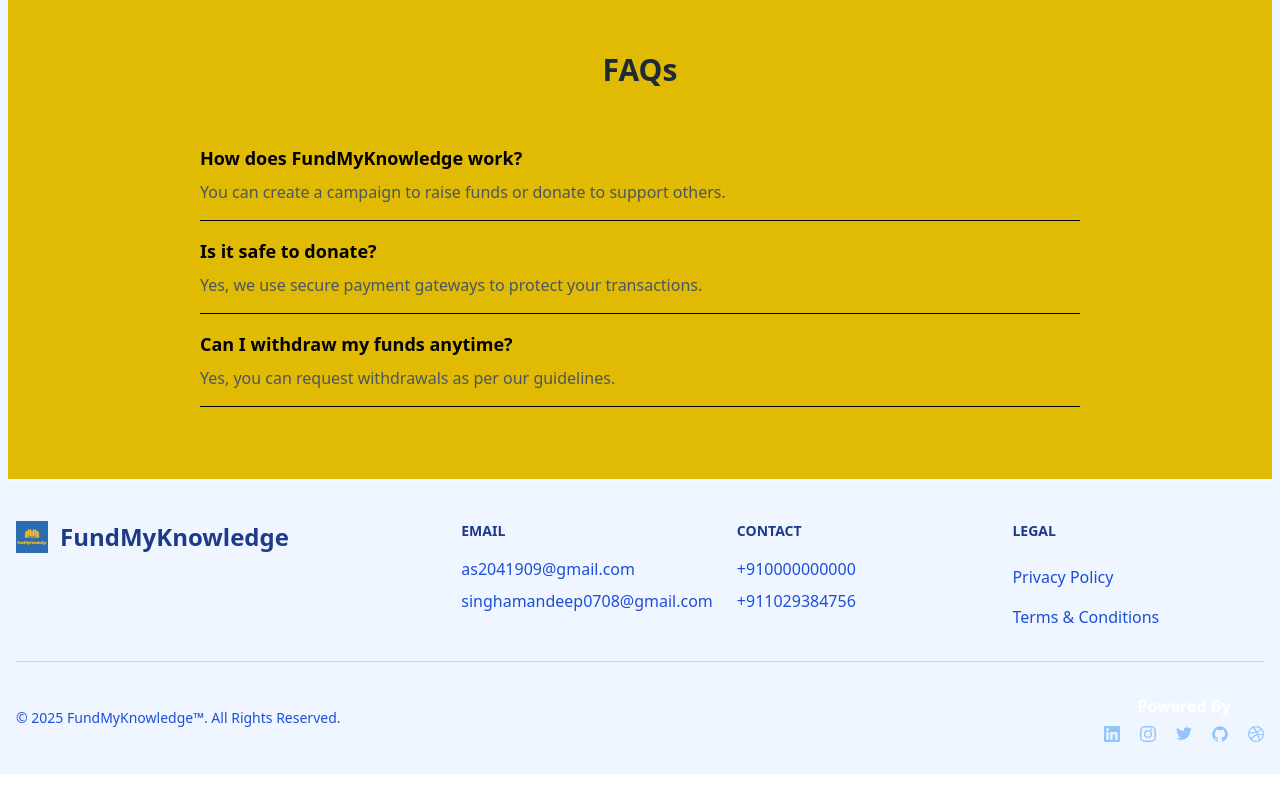
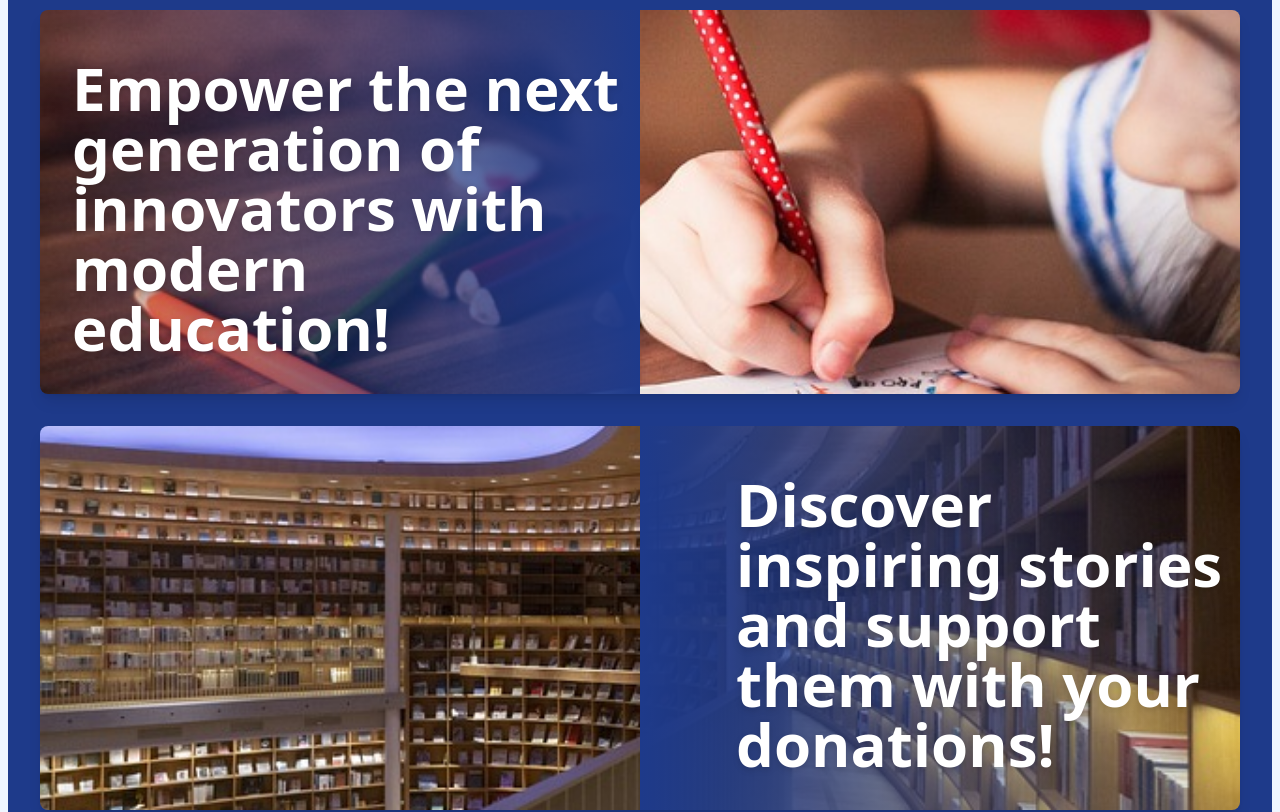
Before and after one commit to amansingh-github-78/crowdfunding_frontend, a React (Vite) app: page / in a window 1280 px wide. Shown: the part 1740-2552 px from the top of the page. Before the commit the page ends 2514 px from the top, so only its background shows below. Built offline with nearby package versions, Linux system fonts and the light colour scheme; no server answers.

Commit message:
Crowdfunding Frontend FundMyKnowledge v0.0.9

```diff
--- a/src/Components/HeaderFooterHome/trendingsectionHome.jsx
+++ b/src/Components/HeaderFooterHome/trendingsectionHome.jsx
@@ -40,7 +40,6 @@ const TrendingCampaigns = () => {
           {!isMobile ? (
             // 🔵 Desktop (Horizontal Scrolling)
             <motion.div
-              key={index => index}
               className="flex space-x-6"
               initial={{ x: "0%" }}
               animate={{ x: "-100%" }}
@@ -52,10 +51,12 @@ const TrendingCampaigns = () => {
               }}
             >
               {infiniteCampaigns.map((src, index) => (
-                <>
-                  <Link to="/explore" onClick={() => window.scrollTo(0, 0)}>
+                <Link
+                  key={index}
+                  to="/explore"
+                  onClick={() => window.scrollTo(0, 0)}
+                >
                   <div
-                      key={index}
                     className="relative overflow-hidden rounded-lg shadow-lg flex-shrink-0 pt-8"
                     style={{ width: "250px", height: "300px" }}
                   >
@@ -66,7 +67,6 @@ const TrendingCampaigns = () => {
                     />
                   </div>
                 </Link>
-                </>
               ))}
             </motion.div>
           ) : (
@@ -74,7 +74,7 @@ const TrendingCampaigns = () => {
             <div className="h-[900px] overflow-hidden flex flex-col items-center">
               <motion.div
                 className="flex flex-col space-y-6"
-                initial={{ y: "-100%" }}
+                initial={{ y: "-50%" }}
                 animate={{ y: "0%" }}
                 transition={{
                   repeat: Infinity,
@@ -84,10 +84,12 @@ const TrendingCampaigns = () => {
                 }}
               >
                 {infiniteCampaigns.map((src, index) => (
-                  <>
-                    <Link to="/explore" onClick={() => window.scrollTo(0, 0)}>
+                  <Link
+                    key={index}
+                    to="/explore"
+                    onClick={() => window.scrollTo(0, 0)}
+                  >
                     <div
-                        key={index}
                       className="relative overflow-hidden rounded-lg shadow-lg flex-shrink-0"
                       style={{ width: "300px", height: "250px" }}
                     >
@@ -98,7 +100,6 @@ const TrendingCampaigns = () => {
                       />
                     </div>
                   </Link>
-                  </>
                 ))}
               </motion.div>
             </div>
--- /dev/null
+++ b/src/Components/HeaderFooterHome/videoBoxHome.jsx
@@ -0,0 +1,104 @@
+import { useState, useEffect } from "react";
+import { LazyMotion, domAnimation, motion } from "framer-motion";
+
+const VideoHoverBox = ({
+  videoSrc,
+  thumbnailSrc,
+  reverse = false,
+  title = "",
+}) => {
+  const [isPlaying, setIsPlaying] = useState(false);
+  const [showGradient, setShowGradient] = useState(true);
+
+  const handlePlay = () => {
+    setIsPlaying(true);
+    setTimeout(() => setShowGradient(false), 500);
+  };
+
+  const handlePause = () => {
+    setIsPlaying(false);
+    setShowGradient(true);
+  };
+
+  useEffect(() => {
+    const handleTouchOutside = (event) => {
+      if (isPlaying && !event.target.closest(".video-container")) {
+        handlePause();
+      }
+    };
+
+    if (isPlaying) {
+      document.addEventListener("touchstart", handleTouchOutside);
+    }
+
+    return () => {
+      document.removeEventListener("touchstart", handleTouchOutside);
+    };
+  }, [isPlaying]);
+
+  return (
+    <div
+      className="relative w-full h-96 overflow-hidden rounded-lg shadow-lg cursor-pointer video-container"
+      onClick={handlePlay}
+      onMouseEnter={handlePlay}
+      onMouseLeave={() => window.innerWidth > 640 && handlePause()}
+    >
+      {!isPlaying && (
+        <img
+          src={thumbnailSrc}
+          alt="thumbnail"
+          className="w-full h-full object-cover transition-opacity opacity-100"
+        />
+      )}
+
+      <LazyMotion features={domAnimation}>
+        <motion.div
+          className={`absolute top-0 ${reverse ? "right-0" : "left-0"} h-full`}
+          initial={{ width: 0 }}
+          animate={{ width: isPlaying ? "100%" : "50%" }}
+          transition={{ duration: 0.5, ease: "linear" }}
+        >
+          {isPlaying && (
+            <iframe
+              width="100%"
+              height="100%"
+              src={`${videoSrc}?autoplay=1&mute=1`}
+              allow="autoplay; encrypted-media; picture-in-picture"
+              allowFullScreen
+              className="rounded-md"
+            ></iframe>
+          )}
+
+          {showGradient && (
+            <motion.div
+              className="absolute inset-0"
+              style={{
+                background: reverse
+                  ? "linear-gradient(to left, transparent, #1e3a8a)"
+                  : "linear-gradient(to right, transparent, #1e3a8a)",
+              }}
+              animate={{ opacity: isPlaying ? 0 : 1 }}
+              transition={{ duration: 0.3 }}
+            />
+          )}
+                  {/* Title on top*/}
+        {!isPlaying && title && !reverse && (
+          <div
+            className="absolute break-words whitespace-normal top-12 left-8 right-4 z-10 text-white text-xl md:text-4xl lg:text-6xl font-semibold drop-shadow-md"
+          >
+            {title}
+          </div>
+        )}
+        {!isPlaying && title && reverse && (
+          <div className="absolute break-words whitespace-normal top-12 left-8 md:left-24 right-4 z-10 text-white text-xl md:text-4xl lg:text-6xl font-semibold drop-shadow-md"
+          >
+            {title}
+          </div>
+        )}
+        </motion.div>
+      </LazyMotion>
+    </div>
+  );
+};
+
+export default VideoHoverBox;
--- a/src/Pages/HomePage.jsx
+++ b/src/Pages/HomePage.jsx
@@ -1,13 +1,13 @@
-"use server"
+"use server";
 
 import "flowbite";
 import { motion } from "framer-motion";
 import { FaCheckCircle } from "react-icons/fa";
 import TrendingCampaigns from "../Components/HeaderFooterHome/trendingsectionHome";
 import { Link } from "react-router-dom";
+import VideoHoverBox from "../Components/HeaderFooterHome/videoBoxHome";
 
 const HomePage = () => {
-
   return (
     <div className="bg-gray-100 m-2">
       {/* Hero Section */}
@@ -47,9 +47,11 @@ const HomePage = () => {
 
       {/* How It Works Section */}
       <section className="py-16 bg-blue-50 border-gray-200 dark:bg-blue-900">
-        <article className="max-w-6xl mx-auto text-center">
+        <article className="max-w-full mx-auto text-center">
           <h2 className="text-3xl font-bold text-white">How It Works</h2>
-          <div className="grid grid-cols-1 md:grid-cols-3 gap-8 mt-10">
+
+          {/* Layout for small & medium devices (kept intact) */}
+          <div className="grid grid-cols-1 md:grid-cols-3 gap-8 mt-10 lg:m-4">
             {["Create Campaign", "Get Verified", "Receive Donations"].map(
               (title, index) => (
                 <motion.div
@@ -67,13 +69,33 @@ const HomePage = () => {
       </section>
 
       {/* Trending Campaigns */}
-        <TrendingCampaigns />
+      <TrendingCampaigns />
+
+      {/* Video Previews of Campaigns */}
+      <section className="min-h-screen flex flex-col justify-center items-center bg-blue-900 p-8">
+        <div className="block space-y-8 w-full max-w-full">
+          {/* Left box: video reveals from the left */}
+          <VideoHoverBox
+            videoSrc="https://www.youtube.com/embed/yxR-R4aLmt4?si=sIP3cxqsIjZT2iA6"
+            thumbnailSrc="/trending/campaign1.jpg"
+            title="Empower the next generation of innovators with modern education!"
+            reverse={false}
+          />
+          {/* Right box: video reveals from the right */}
+          <VideoHoverBox
+            videoSrc="https://www.youtube.com/embed/CWeURo9iA3g?si=7JlnGZh5ElgSFX0D"
+            thumbnailSrc="/trending/campaign3.jpg"
+            title="Discover inspiring stories and support them with your donations!"
+            reverse={true}
+          />
+        </div>
+      </section>
 
       {/* FAQ Section */}
       <section className="py-16 bg-[#e0ba03] border-y-2 border-gray-50 dark:border-blue-700">
         <article className="max-w-4xl mx-auto">
           <h2 className="text-3xl font-bold text-center text-gray-800">FAQs</h2>
-          <div className="mt-8 p-2">
+          <div className="mt-8 p-4 md:p-2">
             {[
               {
                 question: "How does FundMyKnowledge work?",
@@ -90,14 +112,29 @@ const HomePage = () => {
                 answer:
                   "Yes, you can request withdrawals as per our guidelines.",
               },
+              {
+                question: "Who can start a campaign on FundMyKnowledge?",
+                answer:
+                  "Anyone with a genuine need for educational support can create a campaign after verification.",
+              },
+              {
+                question: "What kind of campaigns are allowed?",
+                answer:
+                  "Campaigns focused on educational needs like tuition, books, courses, school/college fees or other related categories are welcome.",
+              },
+              {
+                question: "How long does it take to verify a campaign?",
+                answer:
+                  "Campaign verification typically takes 24-48 hours after submitting campaign details and verifying personal details with Admin.",
+              },
             ].map(({ question, answer }, index) => (
               <div key={index} className="border-b py-4">
-                <p
-                  className="w-full text-left flex justify-between items-center text-lg font-semibold"
-                >
+                <p className="w-full text-left flex justify-between items-center text-xl font-semibold">
                   {question}
                 </p>
-                  <p className="mt-2 text-gray-600">{answer}</p>
+                <p className="mt-2 text-lg text-gray-700 pl-6 relative before:content-['⇒'] before:absolute before:left-0">
+                  {answer}
+                </p>
               </div>
             ))}
           </div>
```
Also changed, not shown: public/steps_image.png (added). Lines whose indentation alone changed are shown as unchanged.
